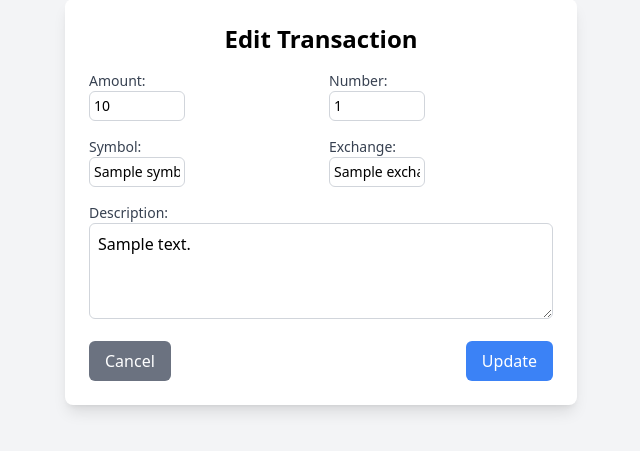
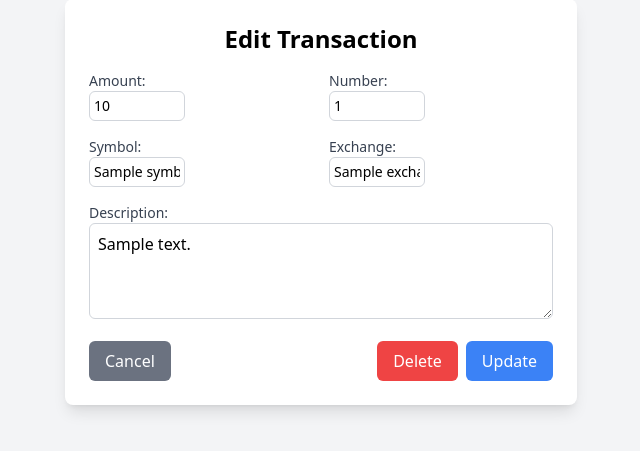
Before and after one commit to maxbis/portfolio, a PHP site: template app/views/transaction/edit.php in a window 1280 px wide. Shown: the part 198-649 px from the top of the page, without its empty margins (319-959 px from the left). Run offline with PHP 8.4, Linux system fonts and the light colour scheme; the template is opened without the code that fills it: most values are stand-ins (such as "Sample title", 1, 10 or a date in 2020); data that the repository does not hold is empty; some libraries are stand-ins or nearby versions.

Commit message:
transactions

```diff
--- a/app/views/transaction/edit.php
+++ b/app/views/transaction/edit.php
@@ -1,55 +1,76 @@
 <!DOCTYPE html>
 <html lang="en">
+
 <head>
     <meta charset="UTF-8">
     <meta name="viewport" content="width=device-width, initial-scale=1.0">
     <title>Edit Transaction</title>
     <script src="https://cdn.tailwindcss.com"></script>
 </head>
+
 <body class="bg-gray-100 flex justify-center items-center min-h-screen">
     <div class="max-w-lg w-full bg-white p-6 shadow-lg rounded-lg">
         <h1 class="text-2xl font-semibold mb-4 text-center">Edit Transaction</h1>
 
-        <form action="<?= $GLOBALS['BASE'] ?>/transaction/update/<?= $transaction['id'] ?>" method="POST" class="space-y-4">
+        <form action="<?= $GLOBALS['BASE'] ?>/transaction/update/<?= $transaction['id'] ?>" method="POST"
+            class="space-y-4">
 
             <!-- Grid Layout for First Four Fields -->
             <div class="grid grid-cols-2 gap-4">
                 <div>
                     <label class="block text-gray-700 text-sm">Amount:</label>
-                    <input type="text" name="amount" value="<?= $transaction['amount'] ?>" class="w-24 p-1 text-sm border border-gray-300 rounded-md" required>
+                    <input type="text" name="amount" value="<?= $transaction['amount'] ?>"
+                        class="w-24 p-1 text-sm border border-gray-300 rounded-md" required>
                 </div>
 
                 <div>
                     <label class="block text-gray-700 text-sm">Number:</label>
-                    <input type="text" name="number" value="<?= $transaction['number'] ?>" class="w-24 p-1 text-sm border border-gray-300 rounded-md" required>
+                    <input type="text" name="number" value="<?= $transaction['number'] ?>"
+                        class="w-24 p-1 text-sm border border-gray-300 rounded-md" required>
                 </div>
 
                 <div>
                     <label class="block text-gray-700 text-sm">Symbol:</label>
-                    <input type="text" name="symbol" value="<?= $transaction['symbol'] ?>" class="w-24 p-1 text-sm border border-gray-300 rounded-md">
+                    <input type="text" name="symbol" value="<?= $transaction['symbol'] ?>"
+                        class="w-24 p-1 text-sm border border-gray-300 rounded-md">
                 </div>
 
                 <div>
                     <label class="block text-gray-700 text-sm">Exchange:</label>
-                    <input type="text" name="exchange" value="<?= $transaction['exchange'] ?>" class="w-24 p-1 text-sm border border-gray-300 rounded-md">
+                    <input type="text" name="exchange" value="<?= $transaction['exchange'] ?>"
+                        class="w-24 p-1 text-sm border border-gray-300 rounded-md">
                 </div>
             </div>
 
             <!-- Description Field (Full Width) -->
             <div>
                 <label class="block text-gray-700 text-sm">Description:</label>
-                <textarea name="description" class="w-full p-2 border border-gray-300 rounded-md h-24"><?= $transaction['description'] ?></textarea>
+                <textarea name="description"
+                    class="w-full p-2 border border-gray-300 rounded-md h-24"><?= $transaction['description'] ?></textarea>
             </div>
 
             <div class="flex justify-between">
-                <a href="<?= $GLOBALS['BASE'] ?>/transaction/list" class="bg-gray-500 text-white px-4 py-2 rounded-md hover:bg-gray-600">
+                <a href="<?= $GLOBALS['BASE'] ?>/transaction/list"
+                    class="bg-gray-500 text-white px-4 py-2 rounded-md hover:bg-gray-600">
                     Cancel
                 </a>
-                <button type="submit" class="bg-blue-500 text-white px-4 py-2 rounded-md hover:bg-blue-600">
-                    Update
-                </button>
+
+                <div class="flex space-x-2">
+                    <a href="<?= $GLOBALS['BASE'] ?>/transaction/delete/<?= $transaction['id'] ?>"
+                        class="bg-red-500 text-white px-4 py-2 rounded-md hover:bg-red-600"
+                        onclick="return confirm('Are you sure you want to delete this transaction? This action cannot be undone.');">
+                        Delete
+                    </a>
+
+                    <button type="submit" class="bg-blue-500 text-white px-4 py-2 rounded-md hover:bg-blue-600">
+                        Update
+                    </button>
+                </div>
             </div>
+
+
         </form>
     </div>
 </body>
+
 </html>
```
Also changed, not shown: app/controllers/TransactionController.php (+8 -0 lines), app/models/Transaction.php (+8 -0 lines).
